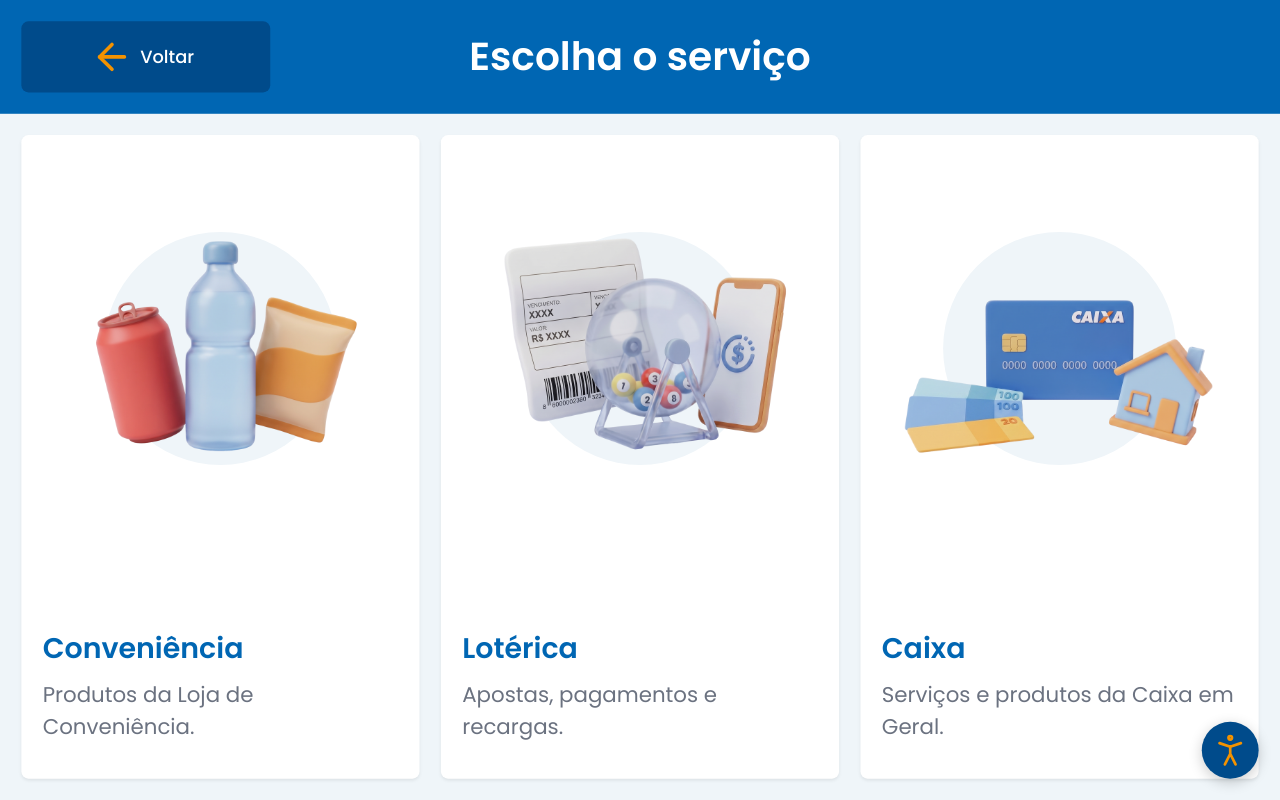
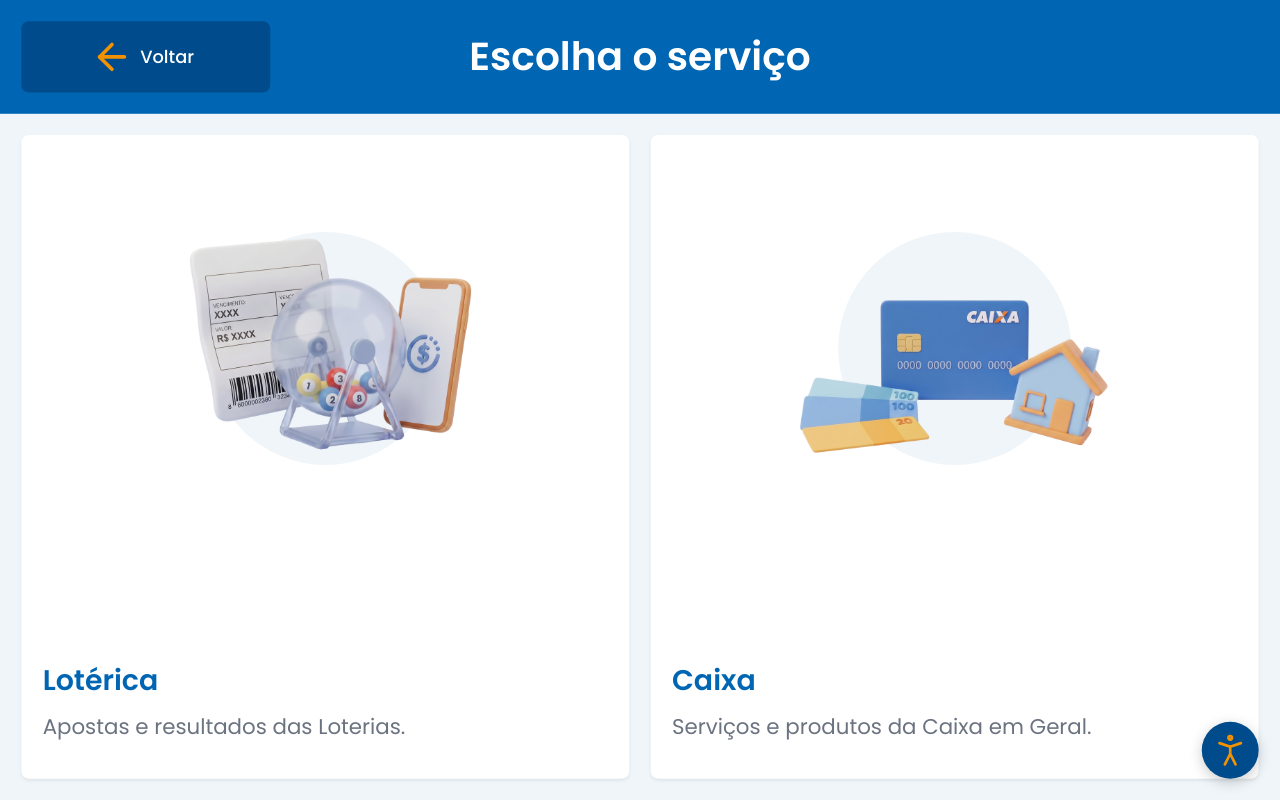
Before and after one commit to fernandocapone-stack/loterias-cef-kiosk, a React (Vite) app: page /escolha in a window 1280 px wide. Built offline with nearby package versions, Linux system fonts and the light colour scheme.

Commit message:
refactor: remove conveniencia, move pagar-conta para para-voce, simplifica loterica

```diff
--- a/src/App.tsx
+++ b/src/App.tsx
@@ -18,7 +18,6 @@
 import LotericaHome from './modules/caixa/loterias/LotericaHome';
 import ApostarTab from './modules/caixa/loterias/tabs/ApostarTab';
 import PagarTab from './modules/caixa/loterias/tabs/PagarTab';
-import RecarregarTab from './modules/caixa/loterias/tabs/RecarregarTab';
 import ResultadosTab from './modules/caixa/loterias/tabs/ResultadosTab';
 import CartPage from './modules/caixa/loterias/CartPage';
 import PickApostaType from './modules/caixa/loterias/flows/aposta/PickApostaType';
@@ -36,11 +35,6 @@
 import ProcessingScreen from './modules/checkout/ProcessingScreen';
 import SuccessScreen from './modules/checkout/SuccessScreen';
 import ErrorScreen from './modules/checkout/ErrorScreen';
-import ConvenienciaScreen from './modules/loja/ConvenienciaScreen';
-import CategoriasScreen from './modules/loja/CategoriasScreen';
-import CategoriaExpandidaScreen from './modules/loja/CategoriaExpandidaScreen';
-import LojaCarrinhoScreen from './modules/loja/LojaCarrinhoScreen';
-import EscanearProdutoScreen from './modules/loja/EscanearProdutoScreen';
 
 export default function App() {
   return (
@@ -50,17 +44,14 @@
           {/* ── Home / Module choice ── */}
           <Route path="/" element={<HomeScreen />} />
           <Route path="/escolha" element={<ModuleChoiceScreen />} />
-          {/* ── Loja de Conveniência ── */}
-          <Route path="/loja" element={<ConvenienciaScreen />} />
-          <Route path="/loja/categorias" element={<CategoriasScreen />} />
-          <Route path="/loja/categorias/:id" element={<CategoriaExpandidaScreen />} />
-          <Route path="/loja/carrinho" element={<LojaCarrinhoScreen />} />
-          <Route path="/loja/escanear" element={<EscanearProdutoScreen />} />
 
           {/* ── Caixa hub ── */}
           <Route path="/caixa" element={<CaixaHub />} />
           <Route path="/caixa/outros" element={<ComingSoon />} />
           <Route path="/caixa/para-voce" element={<ParaVoceHub />} />
+
+          {/* ── Pagar Conta — entrada via Para Você ── */}
+          <Route path="/caixa/para-voce/pagar-conta" element={<PagarTab />} />
 
           {/* ── Crédito Pessoal — shell + 7 sub-telas ── */}
           <Route path="/caixa/credito" element={<CreditoShell />}>
@@ -76,16 +67,9 @@
 
           {/* ── Lotéricas shell (thin wrapper) ── */}
           <Route path="/caixa/loterias" element={<LoteriasShell />}>
-            {/* Entry: 4-tile hub */}
             <Route index element={<LotericaHome />} />
-
-            {/* Tabs */}
             <Route path="apostar" element={<ApostarTab />} />
-            <Route path="pagar" element={<PagarTab />} />
-            <Route path="recarregar" element={<RecarregarTab />} />
             <Route path="resultados" element={<ResultadosTab />} />
-
-            {/* Cart (full-page, replaces CartDrawer) */}
             <Route path="carrinho" element={<CartPage />} />
           </Route>
 
--- a/src/modules/caixa/loterias/LotericaHome.tsx
+++ b/src/modules/caixa/loterias/LotericaHome.tsx
@@ -24,18 +24,6 @@
       desc: 'Loterias da Caixa.',
       imagem: '/images/servicos/loterica-apostas.png',
       onClick: () => navigate('/caixa/loterias/apostar'),
-    },
-    {
-      title: 'Pagar Conta',
-      desc: 'Contas e boletos.',
-      imagem: '/images/servicos/loterica-pagarconta-62f038.png',
-      onClick: () => navigate('/caixa/loterias/pagar'),
-    },
-    {
-      title: 'Recarga Celular',
-      desc: 'Recarregue seu celular.',
-      imagem: '/images/servicos/loterica-recarga.png',
-      onClick: () => navigate('/caixa/loterias/recarregar'),
     },
     {
       title: 'Ver Resultados',
--- a/src/modules/caixa/loterias/tabs/PagarTab.tsx
+++ b/src/modules/caixa/loterias/tabs/PagarTab.tsx
@@ -36,7 +36,7 @@
       <div className="flex items-center shrink-0" style={{ gap: 24, padding: 24, backgroundColor: '#0066B3' }}>
         <motion.button
           whileTap={{ scale: 0.96 }}
-          onClick={() => navigate('/caixa/loterias')}
+          onClick={() => navigate('/caixa/para-voce')}
           className="flex items-center justify-center rounded-lg shrink-0"
           style={{ width: 280, height: 80, backgroundColor: '#004B8B', borderRadius: 8, gap: 8, padding: '12px 24px 12px 16px' }}
         >
--- a/src/modules/caixa/para-voce/ParaVoceHub.tsx
+++ b/src/modules/caixa/para-voce/ParaVoceHub.tsx
@@ -23,6 +23,12 @@
       disabled: false,
     },
     {
+      title: 'Pagar Conta',
+      desc: 'Contas e boletos bancários.',
+      onClick: () => navigate('/caixa/para-voce/pagar-conta'),
+      disabled: false,
+    },
+    {
       title: 'Cartão de Crédito',
       desc: 'Solicite seu cartão Caixa.',
       onClick: () => {},
@@ -43,12 +49,6 @@
     {
       title: 'Abrir Conta',
       desc: 'Conta corrente ou poupança Caixa.',
-      onClick: () => {},
-      disabled: true,
-    },
-    {
-      title: 'Caixa Tem',
-      desc: 'Banco digital da Caixa.',
       onClick: () => {},
       disabled: true,
     },
--- a/src/modules/module-choice/ModuleChoiceScreen.tsx
+++ b/src/modules/module-choice/ModuleChoiceScreen.tsx
@@ -1,10 +1,6 @@
-import { useState } from 'react';
 import { useNavigate } from 'react-router-dom';
-import { motion, AnimatePresence } from 'framer-motion';
+import { motion } from 'framer-motion';
 import { ArrowLeft } from 'lucide-react';
-import { useSession } from '../../store/sessionStore';
-import { useLojaStore } from '../../store/lojaStore';
-import CartClearWarningModal from '../../components/feedback/CartClearWarningModal';
 
 /**
  * 2. Escolha o Serviço — Figma (194:238), canvas 1440×900.
@@ -14,73 +10,24 @@
  *  - Header: row, gap:24, padding:24
  *      Back 280×80 bg #004B8B  |  "Escolha o serviço" 44px SemiBold white  |  280×80 placeholder
  *  - Content: col, gap:32, padding: 24
- *      Row of 3 white tiles (fill×fill)
- *  - Acessibilidade: row at bottom
- *
- * Aviso de carrinho: ao trocar de módulo com itens no carrinho do outro módulo.
+ *      Row of 2 white tiles (fill×fill)
  */
 
-type TargetModule = 'loja' | 'loterica';
-
-interface PendingNav {
-  path:   string;
-  module: TargetModule;
-}
-
 export default function ModuleChoiceScreen() {
-  const navigate       = useNavigate();
-  const apostasCount   = useSession((s) => s.apostas.length);
-  const resetSession   = useSession((s) => s.reset);
-  const lojaCount      = useLojaStore((s) => s.totalItens());
-  const clearLoja      = useLojaStore((s) => s.clear);
-
-  const [pendingNav, setPendingNav] = useState<PendingNav | null>(null);
-
-  /** Intercepta navegação — mostra aviso se o módulo de destino tem conflito de carrinho */
-  const handleNavigate = (path: string, module: TargetModule) => {
-    const hasConflict =
-      (module === 'loja'     && apostasCount > 0) ||
-      (module === 'loterica' && lojaCount    > 0);
-
-    if (hasConflict) {
-      setPendingNav({ path, module });
-    } else {
-      navigate(path);
-    }
-  };
-
-  const confirmNav = () => {
-    if (!pendingNav) return;
-    if (pendingNav.module === 'loja')     resetSession();
-    if (pendingNav.module === 'loterica') clearLoja();
-    navigate(pendingNav.path);
-    setPendingNav(null);
-  };
+  const navigate = useNavigate();
 
   const tiles = [
     {
-      title:    'Conveniência',
-      desc:     'Produtos da Loja\nde Conveniência.',
-      module:   'loja' as TargetModule,
-      path:     '/loja',
-      disabled: false,
-      imagem:   '/images/servicos/conveniencia.png',
+      title:  'Lotérica',
+      desc:   'Apostas e resultados\ndas Loterias.',
+      path:   '/caixa/loterias',
+      imagem: '/images/servicos/loterica.png',
     },
     {
-      title:    'Lotérica',
-      desc:     'Apostas, pagamentos\ne recargas.',
-      module:   'loterica' as TargetModule,
-      path:     '/caixa/loterias',
-      disabled: false,
-      imagem:   '/images/servicos/loterica.png',
-    },
-    {
-      title:    'Caixa',
-      desc:     'Serviços e produtos\nda Caixa em Geral.',
-      module:   null,
-      path:     '/caixa',
-      disabled: false,
-      imagem:   '/images/servicos/caixa.png',
+      title:  'Caixa',
+      desc:   'Serviços e produtos\nda Caixa em Geral.',
+      path:   '/caixa',
+      imagem: '/images/servicos/caixa.png',
     },
   ];
 
@@ -126,7 +73,6 @@
         className="flex flex-col flex-1"
         style={{ padding: 24, gap: 32 }}
       >
-        {/* Tiles row */}
         <div className="flex flex-1" style={{ gap: 24 }}>
           {tiles.map((tile, idx) => (
             <motion.button
@@ -134,21 +80,12 @@
               initial={{ opacity: 0, y: 12 }}
               animate={{ opacity: 1, y: 0 }}
               transition={{ delay: idx * 0.06, duration: 0.2 }}
-              whileTap={tile.disabled ? {} : { scale: 0.985 }}
-              disabled={tile.disabled}
-              onClick={
-                tile.disabled
-                  ? undefined
-                  : tile.module
-                    ? () => handleNavigate(tile.path, tile.module!)
-                    : () => navigate(tile.path)
-              }
+              whileTap={{ scale: 0.985 }}
+              onClick={() => navigate(tile.path)}
               className="flex-1 rounded-lg text-left"
               style={{
                 backgroundColor: '#FFFFFF',
                 borderRadius: 8,
-                opacity: tile.disabled ? 0.5 : 1,
-                cursor: tile.disabled ? 'default' : 'pointer',
                 boxShadow: '0px 2px 4px rgba(0,0,0,0.08)',
                 display: 'flex',
                 flexDirection: 'column',
@@ -170,7 +107,6 @@
                   flexShrink: 0,
                 }}
               >
-                {/* Círculo de fundo */}
                 <div
                   style={{
                     position: 'absolute',
@@ -180,7 +116,6 @@
                     backgroundColor: '#EFF5F9',
                   }}
                 />
-                {/* Ilustração 3D */}
                 {tile.imagem && (
                   <img
                     src={tile.imagem}
@@ -210,19 +145,7 @@
             </motion.button>
           ))}
         </div>
-
       </div>
-
-      {/* ── Modal de aviso de carrinho ── */}
-      <AnimatePresence>
-        {pendingNav && (
-          <CartClearWarningModal
-            targetModule={pendingNav.module}
-            onConfirm={confirmNav}
-            onCancel={() => setPendingNav(null)}
-          />
-        )}
-      </AnimatePresence>
     </div>
   );
 }
```
